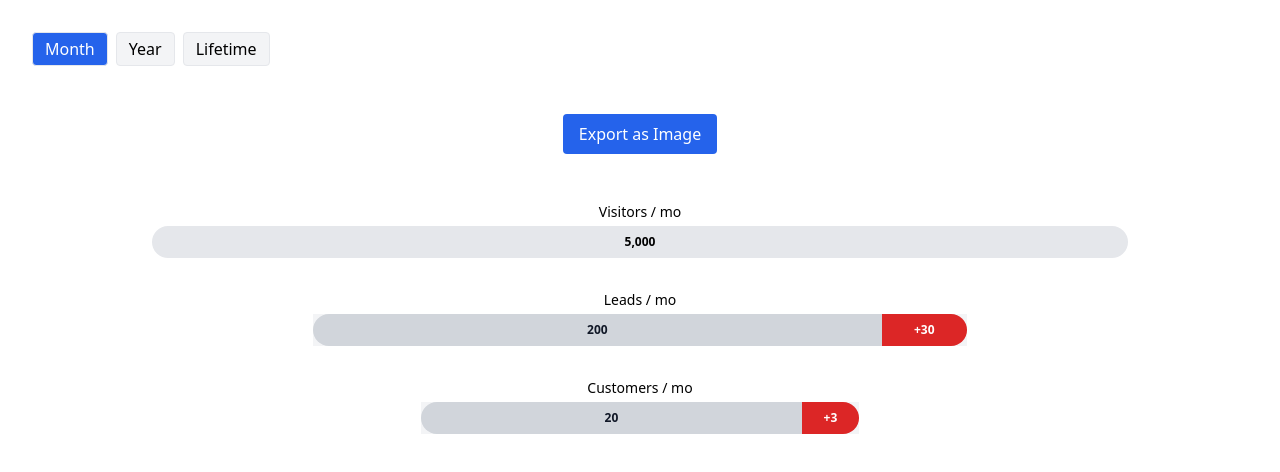
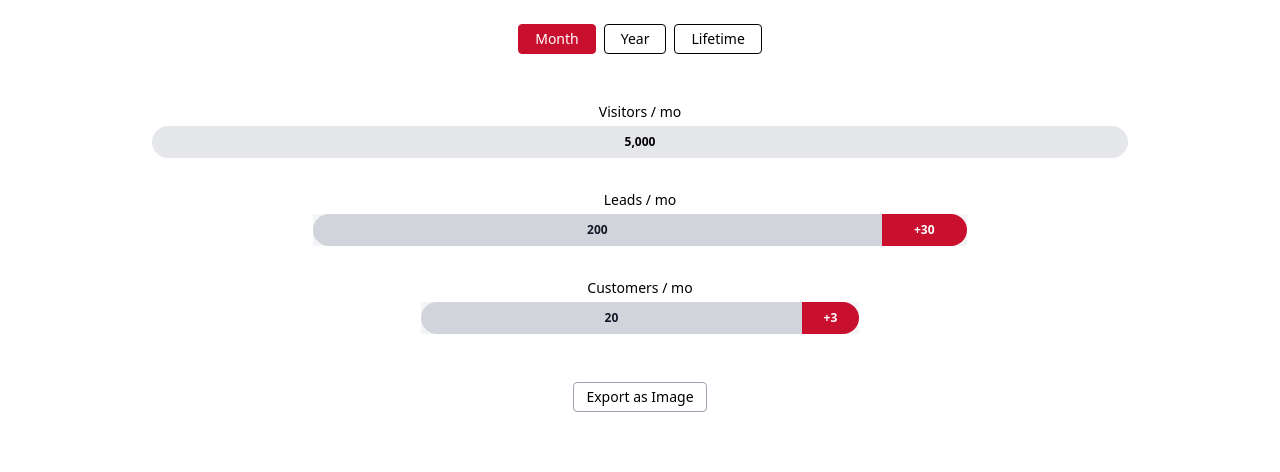
Before and after one commit to JimHerkert/animated-funnel, a React (Create React App) app: page / in a window 1280 px wide. Shown: the top 472 px of the page. Built offline with nearby package versions, Linux system fonts and the light colour scheme.

Commit message:
Add view toggle, scale values, and finalize UI polish

```diff
--- a/src/App.tsx
+++ b/src/App.tsx
@@ -4,50 +4,52 @@ import AnimatedFunnel from "./components/AnimatedFunnel";
 type View = "month" | "year" | "life";
 
 function App() {
-  // ── URL-driven inputs ─────────────────────────────────────
-  const [visitors, setVisitors]     = useState(5000);
-  const [mqlRate, setMqlRate]       = useState(4);
+  const [visitors, setVisitors] = useState(5000);
+  const [mqlRate, setMqlRate] = useState(4);
   const [customerRate, setCustomerRate] = useState(10);
-  const [uplift, setUplift]         = useState(15);
-  const [usefulLife, setUsefulLife] = useState(5);   // years
-  const [view, setView]             = useState<View>("month");
+  const [uplift, setUplift] = useState(15);
+  const [usefulLife, setUsefulLife] = useState(5);
+  const [view, setView] = useState<View>("month");
 
   useEffect(() => {
     const qs = new URLSearchParams(window.location.search);
-    setVisitors(    parseInt(qs.get("visitors") ?? "5000", 10));
-    setMqlRate(     parseFloat(qs.get("mql")     ?? "4"));
-    setCustomerRate(parseFloat(qs.get("close")   ?? "10"));
-    setUplift(      parseFloat(qs.get("uplift")  ?? "15"));
-    setUsefulLife(  parseInt(qs.get("life")      ?? "5", 10));
+    setVisitors(parseInt(qs.get("visitors") ?? "5000", 10));
+    setMqlRate(parseFloat(qs.get("mql") ?? "4"));
+    setCustomerRate(parseFloat(qs.get("close") ?? "10"));
+    setUplift(parseFloat(qs.get("uplift") ?? "15"));
+    setUsefulLife(parseInt(qs.get("life") ?? "5", 10));
   }, []);
 
-  // ── conversions per month (baseline) ─────────────────────
-  const baselineLeads      = visitors * (mqlRate / 100);
-  const baselineCustomers  = baselineLeads * (customerRate / 100);
-  const factor             = 1 + uplift / 100;
-  const upliftLeads        = baselineLeads     * factor;
-  const upliftCustomers    = baselineCustomers * factor;
+  // Base monthly values
+  const baselineLeads = visitors * (mqlRate / 100);
+  const baselineCustomers = baselineLeads * (customerRate / 100);
+  const upliftFactor = 1 + uplift / 100;
+  const upliftLeads = baselineLeads * upliftFactor;
+  const upliftCustomers = baselineCustomers * upliftFactor;
 
-  // ── scale values based on toggle ─────────────────────────
+  // Scaling
   const scale =
     view === "month" ? 1 :
-    view === "year"  ? 12 :
-                       12 * usefulLife; // lifetime
+    view === "year" ? 12 :
+    12 * usefulLife;
 
-  const suffix = view === "month" ? "/ mo"
-              : view === "year"  ? "/ yr"
-              : `/ ${usefulLife}-yr life`;
+  const suffix =
+    view === "month" ? "/ mo" :
+    view === "year" ? "/ yr" :
+    `/ ${usefulLife}-yr life`;
 
   return (
-    <div className="min-h-screen bg-white p-8">
+    <div className="min-h-screen bg-white p-6 flex flex-col items-center">
       {/* Toggle */}
       <div className="mb-6 flex gap-2">
-        {(["month","year","life"] as View[]).map(opt => (
+        {(["month", "year", "life"] as View[]).map(opt => (
           <button
             key={opt}
             onClick={() => setView(opt)}
-            className={`px-3 py-1 border rounded ${
-              view === opt ? "bg-blue-600 text-white" : "bg-gray-100"
+            className={`px-4 py-1 border rounded text-sm font-medium transition-colors ${
+              view === opt
+                ? "bg-[#C8102E] text-white border-[#C8102E]"
+                : "bg-white border-black text-black hover:bg-[#C8102E] hover:text-white hover:border-[#C8102E]"
             }`}
           >
             {opt === "month" ? "Month" : opt === "year" ? "Year" : "Lifetime"}
--- a/src/components/AnimatedFunnel.tsx
+++ b/src/components/AnimatedFunnel.tsx
@@ -27,11 +27,9 @@ const AnimatedFunnel: React.FC<FunnelProps> = ({
   const leadBasePct = upliftLeads > 0 ? baselineLeads / upliftLeads : 0;
   const custBasePct = upliftCustomers > 0 ? baselineCustomers / upliftCustomers : 0;
 
-  // hover state
   const [hoverLeads, setHoverLeads] = useState(false);
-  const [hoverCust, setHoverCust]   = useState(false);
+  const [hoverCust, setHoverCust] = useState(false);
 
-  // export helper
   const exportImage = async () => {
     if (funnelRef.current) {
       const canvas = await html2canvas(funnelRef.current);
@@ -44,13 +42,6 @@ const AnimatedFunnel: React.FC<FunnelProps> = ({
 
   return (
     <div className="flex flex-col items-center gap-8 w-full max-w-5xl mx-auto p-6">
-      <button
-        className="mb-4 px-4 py-2 bg-blue-600 text-white rounded hover:bg-blue-700"
-        onClick={exportImage}
-      >
-        Export as Image
-      </button>
-
       <div ref={funnelRef} className="flex flex-col items-center gap-8 w-full">
         {/* Visitors */}
         <div className="w-full flex flex-col items-center">
@@ -81,7 +72,7 @@ const AnimatedFunnel: React.FC<FunnelProps> = ({
             </motion.div>
             {/* uplift */}
             <motion.div
-              className="bg-red-600 h-full flex items-center justify-center text-white text-xs font-semibold rounded-r-full"
+              className="bg-[#C8102E] h-full flex items-center justify-center text-white text-xs font-semibold rounded-r-full"
               style={{ width: `${(1 - leadBasePct) * 100}%` }}
               initial={{ width: 0 }}
               animate={{ width: `${(1 - leadBasePct) * 100}%` }}
@@ -91,7 +82,7 @@ const AnimatedFunnel: React.FC<FunnelProps> = ({
             </motion.div>
 
             {hoverLeads && (
-              <div className="absolute -top-10 right-0 bg-white px-1 rounded shadow text-red-600 text-xs pointer-events-none">
+              <div className="absolute -top-10 right-0 bg-white px-1 rounded shadow text-[#C8102E] text-xs pointer-events-none">
                 +{Math.round(uplift)}% Scribology Effect
               </div>
             )}
@@ -119,7 +110,7 @@ const AnimatedFunnel: React.FC<FunnelProps> = ({
             </motion.div>
             {/* uplift */}
             <motion.div
-              className="bg-red-600 h-full flex items-center justify-center text-white text-xs font-semibold rounded-r-full"
+              className="bg-[#C8102E] h-full flex items-center justify-center text-white text-xs font-semibold rounded-r-full"
               style={{ width: `${(1 - custBasePct) * 100}%` }}
               initial={{ width: 0 }}
               animate={{ width: `${(1 - custBasePct) * 100}%` }}
@@ -129,13 +120,21 @@ const AnimatedFunnel: React.FC<FunnelProps> = ({
             </motion.div>
 
             {hoverCust && (
-              <div className="absolute -top-10 right-0 bg-white px-1 rounded shadow text-red-600 text-xs pointer-events-none">
+              <div className="absolute -top-10 right-0 bg-white px-1 rounded shadow text-[#C8102E] text-xs pointer-events-none">
                 +{Math.round(uplift)}% Scribology Effect
               </div>
             )}
           </div>
         </div>
       </div>
+
+      {/* Export Button at Bottom */}
+      <button
+        onClick={exportImage}
+        className="mt-4 px-3 py-1 border border-gray-400 text-sm rounded hover:bg-blue-600 hover:text-white"
+      >
+        Export as Image
+      </button>
     </div>
   );
 };
```
